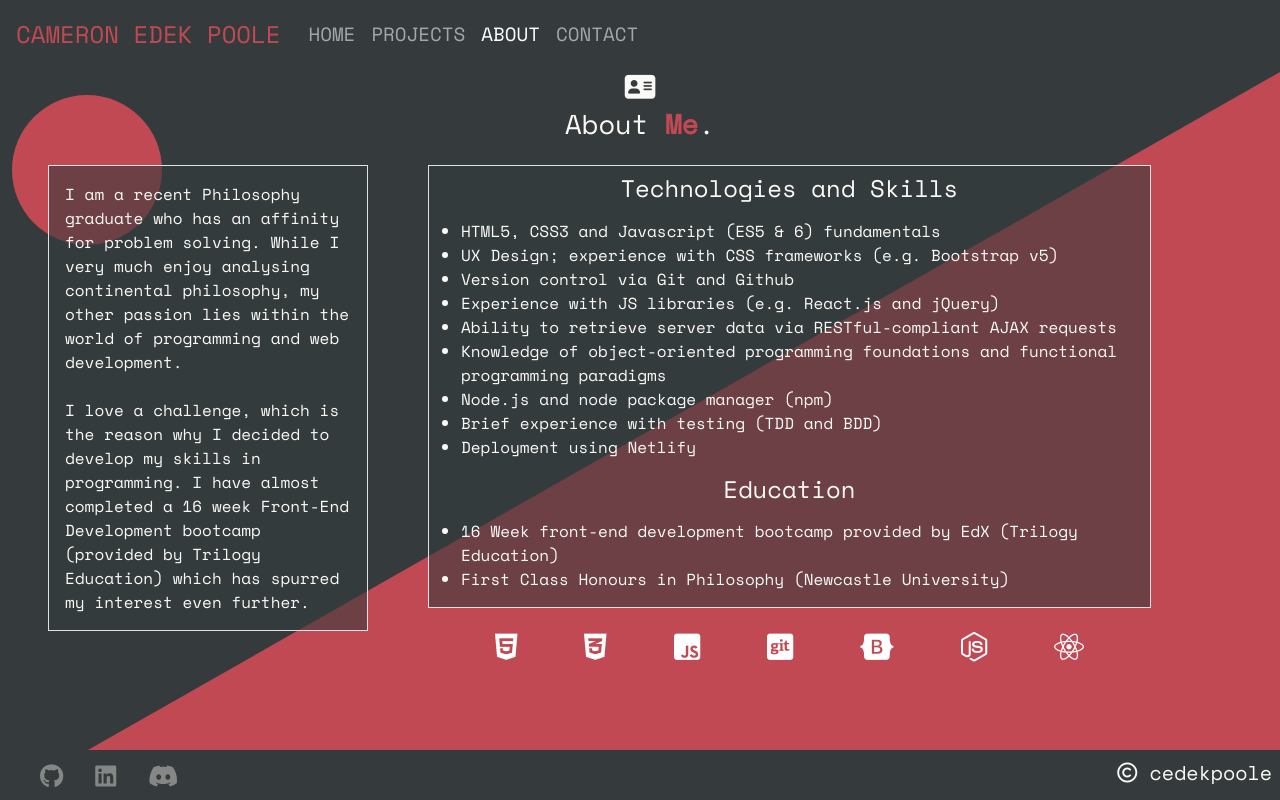
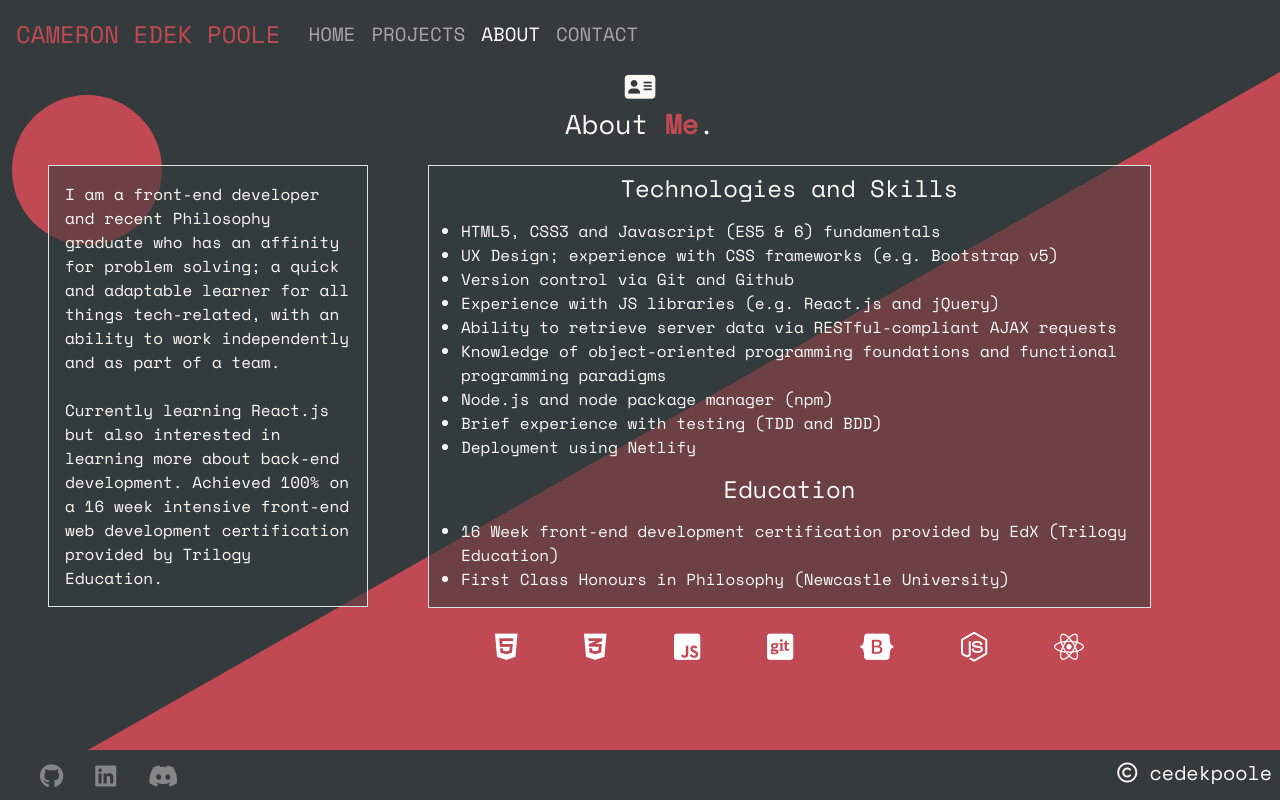
Before and after one commit to cedekpoole/react-portfolio, a React (Vite) app: page /about in a window 1280 px wide. Built offline with nearby package versions, Linux system fonts and the light colour scheme.

Commit message:
update 'about me' info on about page

```diff
--- a/src/pages/About/About.jsx
+++ b/src/pages/About/About.jsx
@@ -22,14 +22,16 @@ const About = () => {
             <Card.Body className="border position-relative card-bg">
               <Card.Text className="p-3">
                 {/* Include a brief intro in the About me page */}
-                I am a recent Philosophy graduate who has an affinity for
-                problem solving. While I very much enjoy analysing continental
-                philosophy, my other passion lies within the world of
-                programming and web development. <br />
-                <br /> I love a challenge, which is the reason why I decided to
-                develop my skills in programming. I have almost completed a 16
-                week Front-End Development bootcamp (provided by Trilogy
-                Education) which has spurred my interest even further.
+                I am a front-end developer and recent Philosophy graduate who
+                has an affinity for problem solving; a quick and adaptable
+                learner for all things tech-related, with an ability to work
+                independently and as part of a team.
+                <br />
+                <br />
+                Currently learning React.js but also interested in learning more
+                about back-end development. Achieved 100% on a 16 week intensive
+                front-end web development certification provided by Trilogy
+                Education.
               </Card.Text>
             </Card.Body>
           </Col>
@@ -43,26 +45,23 @@ const About = () => {
                   UX Design; experience with CSS frameworks (e.g. Bootstrap v5)
                 </li>
                 <li>Version control via Git and Github</li>
+                <li>Experience with JS libraries (e.g. React.js and jQuery)</li>
                 <li>
-                  Experience with JS libraries (e.g. React.js and jQuery)
-                </li>
-                <li>
-                  Ability to retrieve server data via RESTful-compliant AJAX requests
+                  Ability to retrieve server data via RESTful-compliant AJAX
+                  requests
                 </li>
                 <li>
                   Knowledge of object-oriented programming foundations and
                   functional programming paradigms
                 </li>
-                <li>
-                  Node.js and node package manager (npm)
-                </li>
+                <li>Node.js and node package manager (npm)</li>
                 <li>Brief experience with testing (TDD and BDD)</li>
                 <li>Deployment using Netlify</li>
               </ul>
               <h4 className="text-center mb-3">Education</h4>
               <ul>
                 <li>
-                  16 Week front-end development bootcamp provided by EdX
+                  16 Week front-end development certification provided by EdX
                   (Trilogy Education)
                 </li>
                 <li>
```
